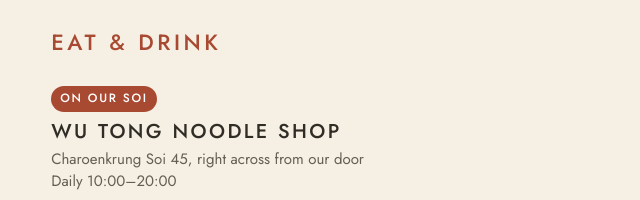
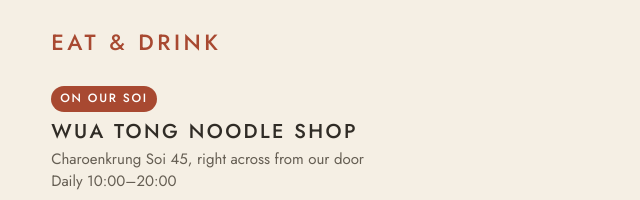
Before and after one commit to mspriegs/rakbkk-website, a plain HTML site: page neighbourhood.html in a window 1280 px wide. Shown: the part 1440-1640 px from the top of the page, 0-640 px from the left. Drawn offline with Linux system fonts and the light colour scheme; a web font is replaced by a local one.

Commit message:
Correct restaurant spelling to Wua Tong
Co-Authored-By: Claude Opus 5.5 <noreply@anthropic.com>

```diff
--- a/neighbourhood.html
+++ b/neighbourhood.html
@@ -313,7 +313,7 @@
       <div class="places">
         <article class="place">
           <span class="near">On our soi</span>
-          <h3>Wu Tong Noodle Shop</h3>
+          <h3>Wua Tong Noodle Shop</h3>
           <p class="meta">Charoenkrung Soi 45, right across from our door<br>Daily 10:00–20:00</p>
           <p>Our favourite local staple. Chinese beef noodles and small plates, and you might even catch some live music.</p>
         </article>
```
Also changed, not shown: index.html (+1 -1 lines).
